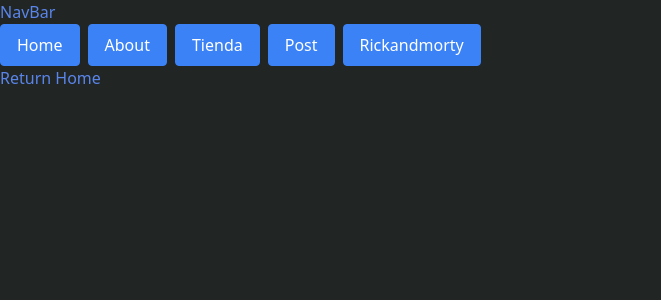
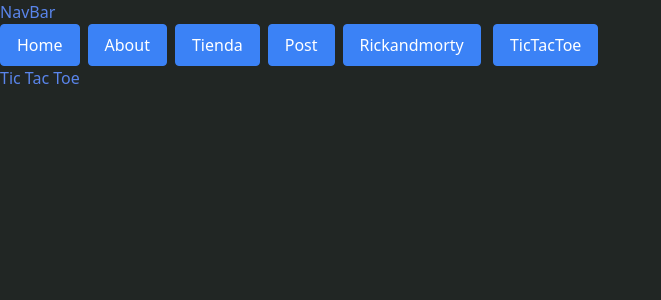
Before and after one commit to r03r/ProyectoAPI, a Next.js app: page /TicTacToe in a window 1280 px wide. Before the commit this address had no page. Shown: the top 300 px of the page, without its empty margins (0-661 px from the left). Built offline with nearby package versions, Linux system fonts and the light colour scheme.

Commit message:
start of new Guide online

```diff
--- /dev/null
+++ b/app/TicTacToe/page.jsx
@@ -0,0 +1,7 @@
+import React from 'react'
+
+export default function TicTacToe() {
+  return (
+    <div>Tic Tac Toe</div>
+  )
+}
--- a/components/Navbar.jsx
+++ b/components/Navbar.jsx
@@ -48,6 +48,13 @@ export default function Navbar() {
           href="/rickandmortyapi"
         >
           Rickandmorty
+        </Link> <Link
+          className="inline-block border border-blue-500 rounded py-2 px-4 bg-blue-500
+        hover:bg-blue-700 text-white
+"
+          href="/TicTacToe"
+        >
+          TicTacToe
         </Link>
       </ul>
     </nav>
```
